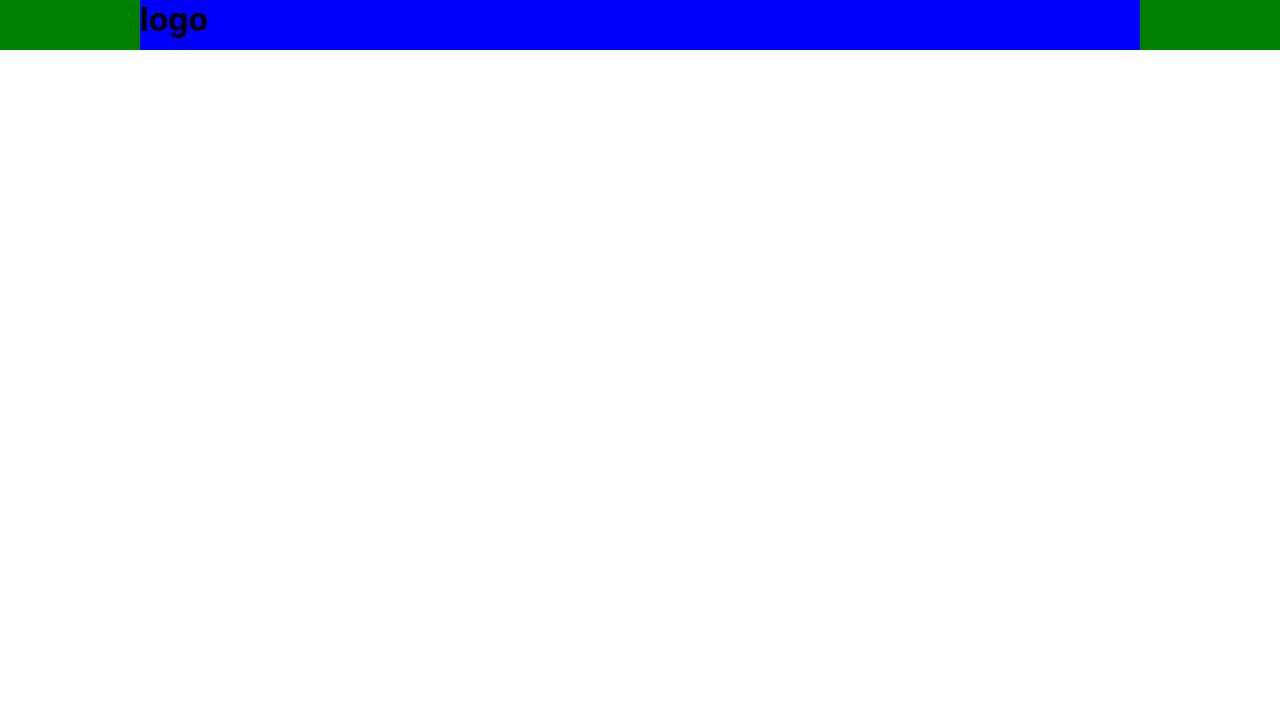
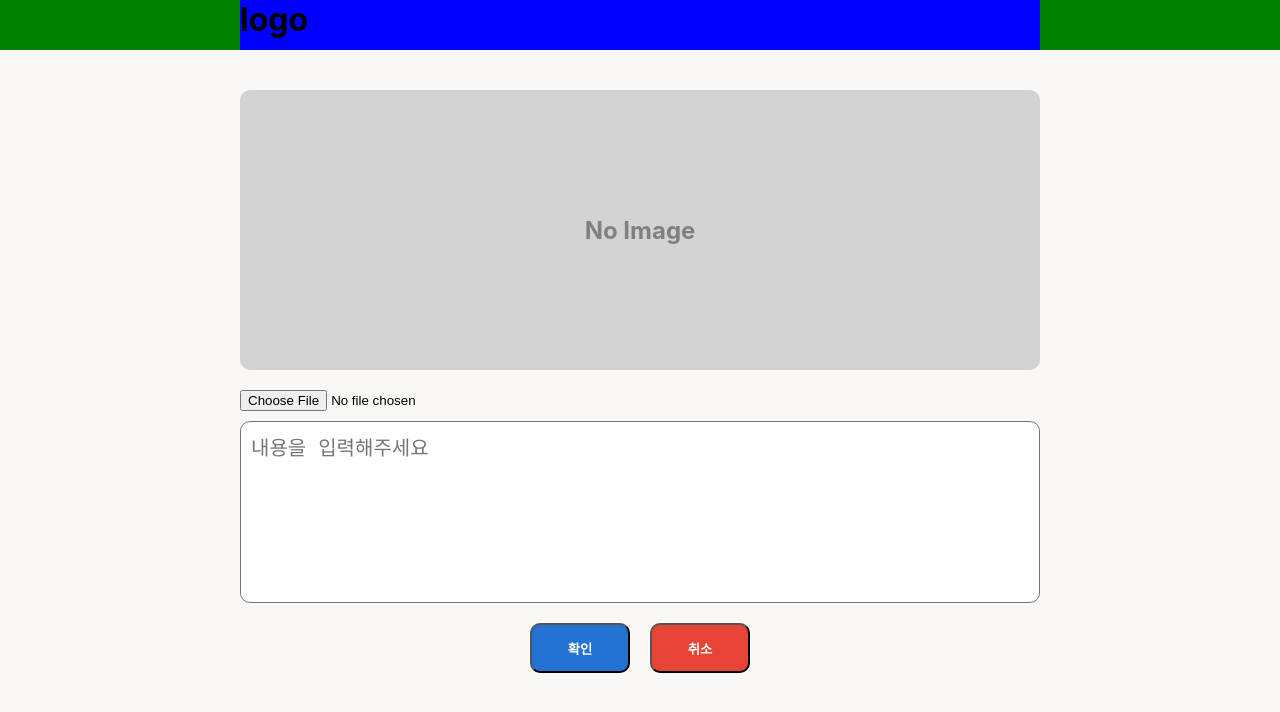
Before and after one commit to nggoong/cafe-in, a React (Create React App) app: page /posting/add in a window 1280 px wide. Before the commit this address had no page. Shown: the top 712 px of the page. Built offline with nearby package versions, Linux system fonts and the light colour scheme.

Commit message:
포스팅 관련 UI 구현

```diff
--- a/src/App.js
+++ b/src/App.js
@@ -5,25 +5,22 @@ import Login from './components/user/Login';
 import SignUp from './components/user/SignUp';
 import GlobalStyle from './components/styled/GlobalStyle';
 import { Routes, Route } from "react-router-dom";
+import PostingViewer from './components/posting/PostingViewer';
+import PostingInput from './components/posting/PostingInput';
 
 function App() {
   return (
     <div className="App">
       <GlobalStyle/>
-      {/* <Header></Header> */}
-      {/* <Contents>
-        <Routes>
-          <Route element={<Home/>}></Route>
-        </Routes>
-      </Contents> */}
       <Header></Header>
       <Contents>
           <Routes>
+            <Route path="/" element={<PostingViewer/>}/>
             <Route path="/login" element={<Login />}/>
             <Route path="/signup" element={<SignUp />}/>
-          </Routes>
+            <Route path="/posting/add" element={<PostingInput/>}/>
+        </Routes>
       </Contents>
-
     </div>
   );
 }
@@ -32,12 +29,7 @@ export default App;
 
 const Contents =styled.div`
   width:90%;
-  // background:yellow;
-  max-width:1000px;
+  max-width:800px;
   padding-top:60px;
   margin:0 auto;
-  h1 {
-    margin:0;
-    padding:0;
-  }
 `
--- a/src/components/header/Header.jsx
+++ b/src/components/header/Header.jsx
@@ -28,7 +28,7 @@ const HeaderContents = styled.div`
     background:blue;
     width:100%;
     height:100%;
-    max-width:1000px;
+    max-width:800px;
     margin:0 auto;
     h1 {
         margin:0;
--- /dev/null
+++ b/src/components/posting/PostingCard.jsx
@@ -0,0 +1,52 @@
+import React from 'react';
+import styled from 'styled-components';
+import { BsBookmark, BsBookmarkFill, BsSuitHeart, BsFillSuitHeartFill } from 'react-icons/bs';
+
+const PostingCard = () => {
+
+    return(
+        <PostingCardWrapper>
+            <PostingImageDiv>
+                <h2>No Image</h2>
+            </PostingImageDiv>
+            <ActionsArea>
+                <p><BsBookmark/></p>
+                <p><BsSuitHeart/></p>
+            </ActionsArea>
+        </PostingCardWrapper>
+    )
+}
+
+export default PostingCard;
+
+const PostingCardWrapper = styled.div`
+    display:flex;
+    flex-direction:column;
+    gap:20px;
+    width:100%;
+    padding:20px;
+    background:white;
+    box-sizing:border-box;
+    border-radius:10px;
+    border:2px solid lightgray;
+`
+const PostingImageDiv = styled.div`
+    display:flex;
+    justify-content:center;
+    align-items:center;
+    color:gray;
+    width:100%;
+    height:35vh;
+    background:blue;
+    border-radius:10px;
+    background:lightgray;
+`
+
+const ActionsArea = styled.div`
+    display:flex;
+    justify-content:flex-end;
+    gap:20px;
+    width:100%;
+    font-size:35px;
+    cursor:pointer;
+`
--- /dev/null
+++ b/src/components/posting/PostingInput.jsx
@@ -0,0 +1,80 @@
+import React, { useRef, useState } from 'react';
+import styled from 'styled-components';
+
+const PostingInput = () => {
+    const textAreaRef = useRef(null);
+
+
+
+
+    return (
+        <InputWrapper>
+            <PostingImageDiv>
+                <h2>No Image</h2>
+            </PostingImageDiv>
+            <InputsArea>
+                <input type="file"></input>
+                <textArea placeholder='내용을 입력해주세요' name="postingText"
+                ref={textAreaRef}></textArea>
+            </InputsArea>
+            <ButtonArea>
+                <Button color="primary" onClick={()=>alert(`${textAreaRef.current.value}`)}>확인</Button>
+                <Button color="error">취소</Button>
+            </ButtonArea>
+        </InputWrapper>
+    )
+}
+
+export default PostingInput;
+
+const InputWrapper = styled.div`
+    display:flex;
+    flex-direction:column;
+    gap:20px;
+    width:100%;
+    height:90vh;
+    padding-top:30px;
+    /* background:yellow; */
+`
+const PostingImageDiv = styled.div`
+    display:flex;
+    justify-content:center;
+    align-items:center;
+    color:gray;
+    width:100%;
+    height:35vh;
+    background:blue;
+    border-radius:10px;
+    background:lightgray;
+    user-select:none;
+`
+
+const InputsArea = styled.div`
+    display:flex;
+    flex-direction:column;
+    gap:10px;
+
+    textArea {
+        resize:none;
+        height:20vh;
+        border-radius:10px;
+        padding:10px;
+        font-size:20px;
+    }
+`
+const ButtonArea = styled.div`
+    display:flex;
+    justify-content:center;
+    width:100%;
+    gap:20px;
+`
+
+const Button = styled.button`
+    border-radius:10px;
+    height:50px;
+    width:100px;
+    background:${props => props.color==="primary"? "rgb(36, 114, 209)":"rgb(230, 68, 53)"};
+    color:white;
+    cursor:pointer;
+    font-weight:bold;
+`
--- /dev/null
+++ b/src/components/posting/PostingViewer.jsx
@@ -0,0 +1,20 @@
+import React from 'react';
+import styled from 'styled-components';
+import PostingCard from './PostingCard';
+
+const PostingViewer = () => {
+
+
+    return(
+        <PostingViewerWrapper>
+            <PostingCard></PostingCard>
+        </PostingViewerWrapper>
+    )
+}
+
+export default PostingViewer;
+
+const PostingViewerWrapper = styled.div`
+    width:100%;
+    height:100px;
+`
--- a/src/components/styled/GlobalStyle.js
+++ b/src/components/styled/GlobalStyle.js
@@ -1,6 +1,9 @@
 import { createGlobalStyle } from "styled-components";
 
 const GlobalStyle = createGlobalStyle`
+    body {
+        background:#F9F8F7;
+    }
     p {
         margin:0;
     }
--- a/src/index.js
+++ b/src/index.js
@@ -5,14 +5,11 @@ import App from './App';
 import reportWebVitals from './reportWebVitals';
 import { BrowserRouter } from "react-router-dom";
 
-
 const root = ReactDOM.createRoot(document.getElementById('root'));
 root.render(
   <BrowserRouter>
-    <React.StrictMode>
-      <App />
-    </React.StrictMode>
-  </BrowserRouter>
+    <App />
+    </BrowserRouter>
 );
 
 // If you want to start measuring performance in your app, pass a function
```
